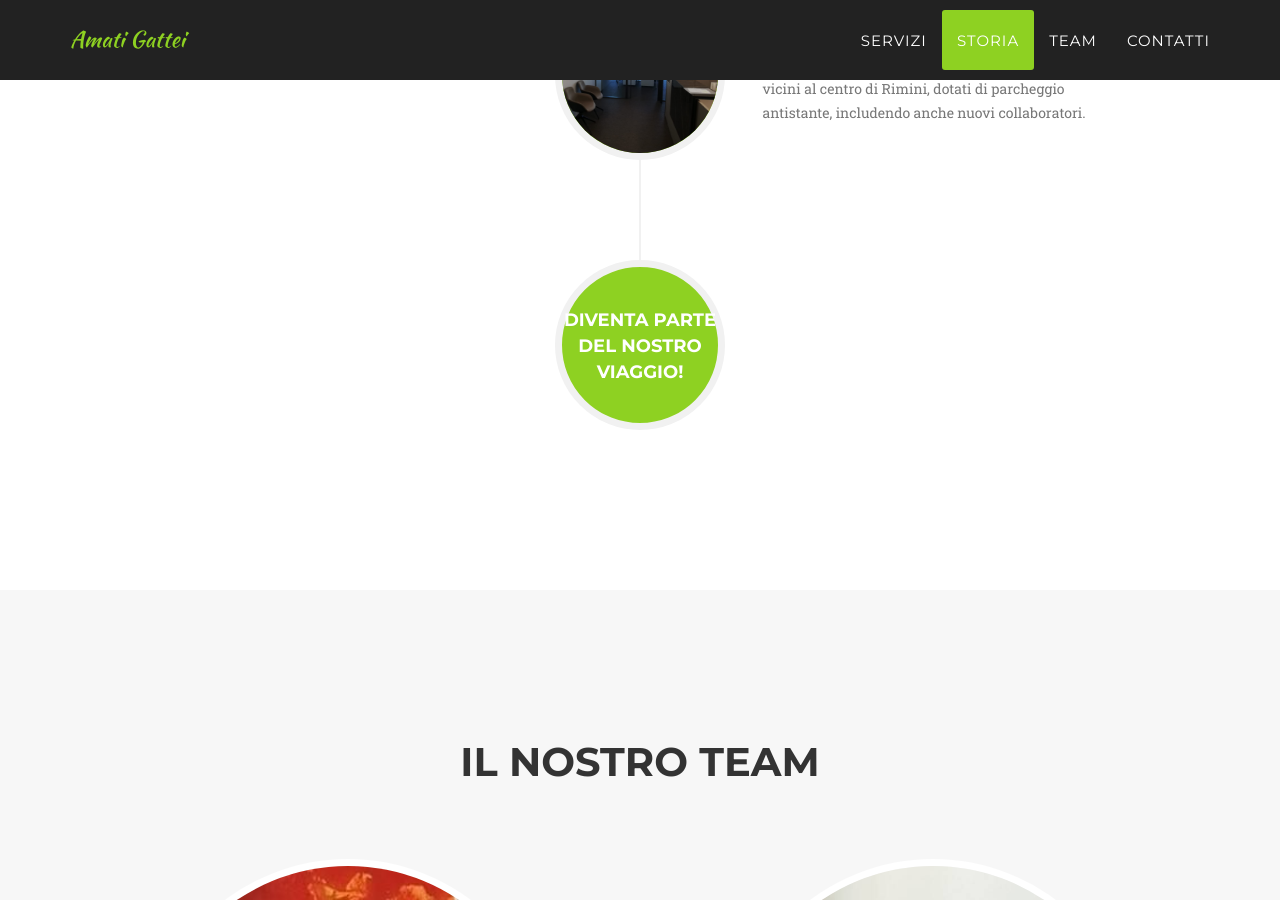
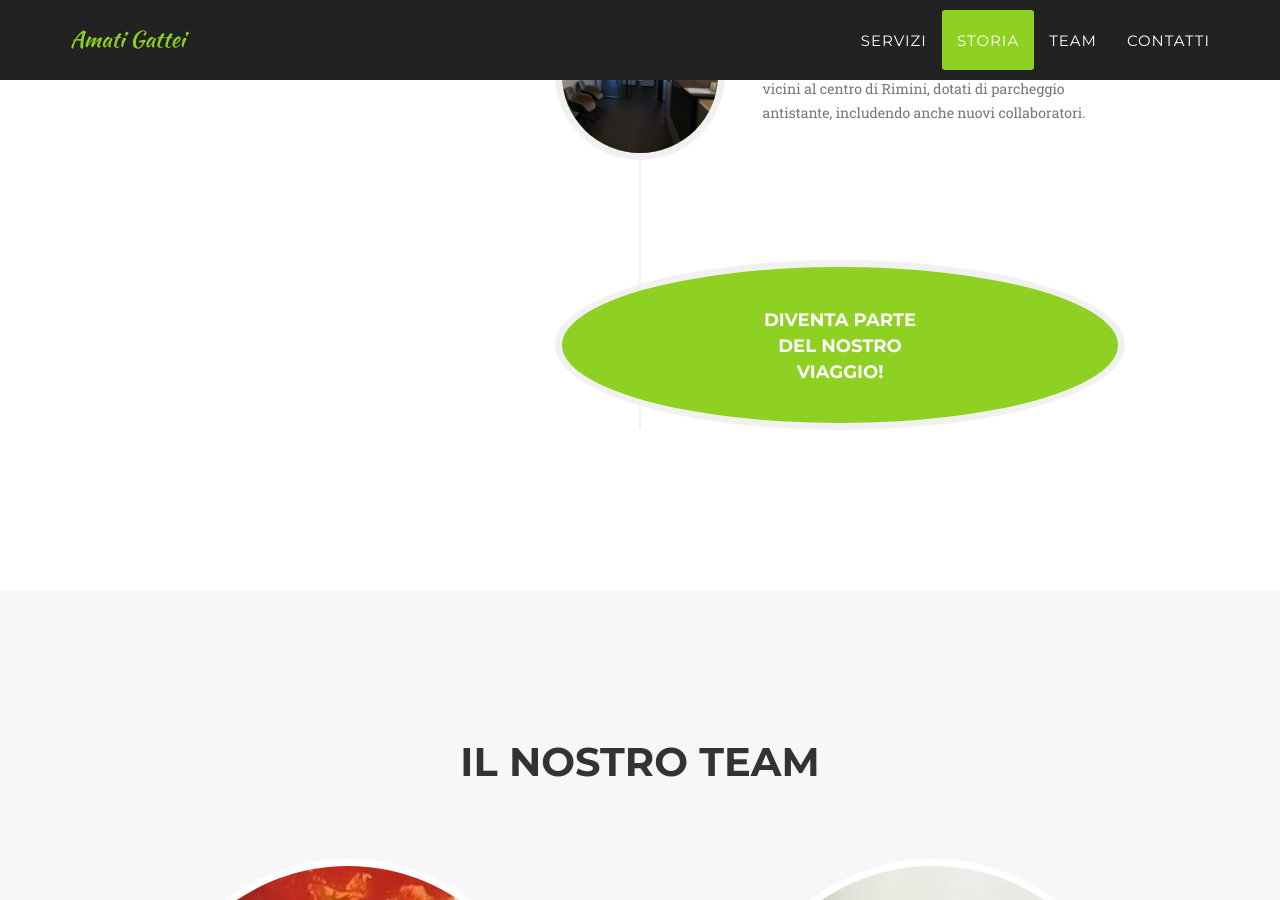
Before and after one commit to github-amatigattei/github-amatigattei.github.io, a Jekyll site: the page built from index.html, in a window 1280 px wide and 900 px high, scrolled down 3142 px. Built offline with Jekyll 4.4.1, drawn with Linux system fonts in a browser that asks for light colours; some web fonts are replaced.

Commit message:
Make more mobile-friendly

```diff
--- a/_includes/about.html
+++ b/_includes/about.html
@@ -67,7 +67,7 @@
                             </div>
                         </li>
                         <li class="timeline">
-                            <div class="timeline-image">
+                            <div class="timeline-image" style="width:50%;">
                                 <h4>Diventa parte
                                     <br>del nostro
                                     <br>viaggio!</h4>
--- a/_includes/contact.html
+++ b/_includes/contact.html
@@ -3,7 +3,7 @@
             <div class="row">
                 <div class="col-lg-12 text-center">
                     <h2 class="section-heading">Contatti</h2>
-                    <div style="background-color: white; padding:5px; border-radius: 4px; width: 80%; margin-left:auto; margin-right:auto;">
+                    <div style="background-color: white; padding:5px; border-radius: 4px; width: 80%; margin-left:auto; margin-right:auto; overflow: hidden;">
                         <h3 class="text-muted">AG.CED SRL</h3>
                         <h3 class="text-muted">
                             <a href="https://www.google.com/maps/search/?api=1&query=Via+Ariete+18+Rimini" style="color: inherit; text-decoration: none;" target="_blank">
--- a/_includes/team.html
+++ b/_includes/team.html
@@ -11,7 +11,7 @@
                 {% for member in site.people %}
                 <div class="col-sm-6">
                     <div class="team-member">
-                        <img style="width: 410px; height: 410px;" src="img/team/{{ member.pic }}.jpg" class="img-responsive img-circle" alt="">
+                        <img style="aspect-ratio: 1; display: flex; object-fit: cover;" src="img/team/{{ member.pic }}.jpg" class="img-responsive img-circle" alt="">
                         <h4>{{ member.name }}</h4>
                         <p class="text-muted">{{ member.position }}</p>
                         <ul class="list-inline social-buttons">
```
